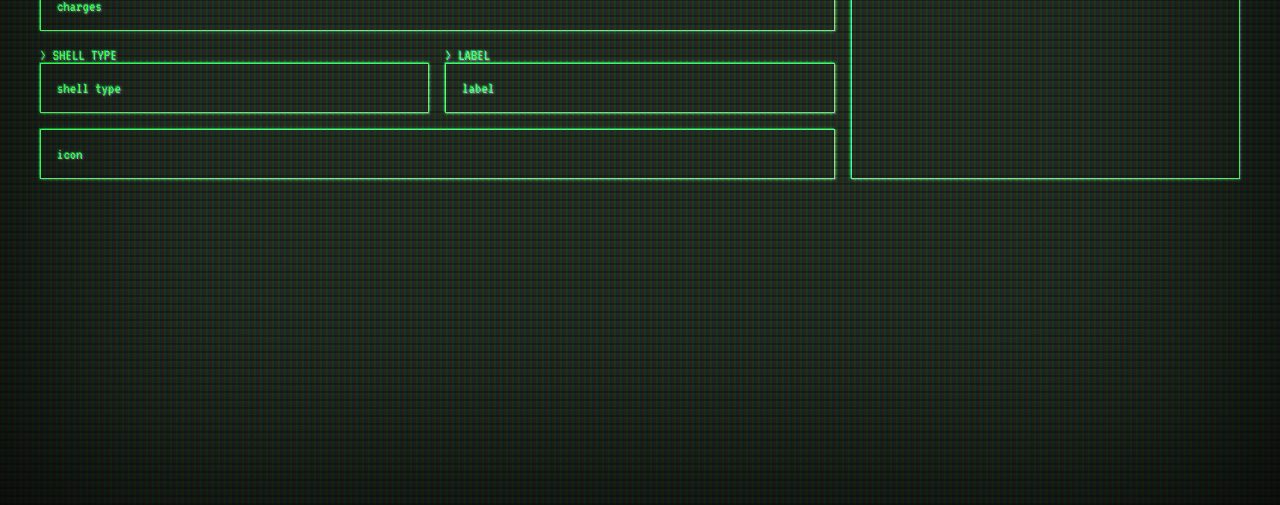
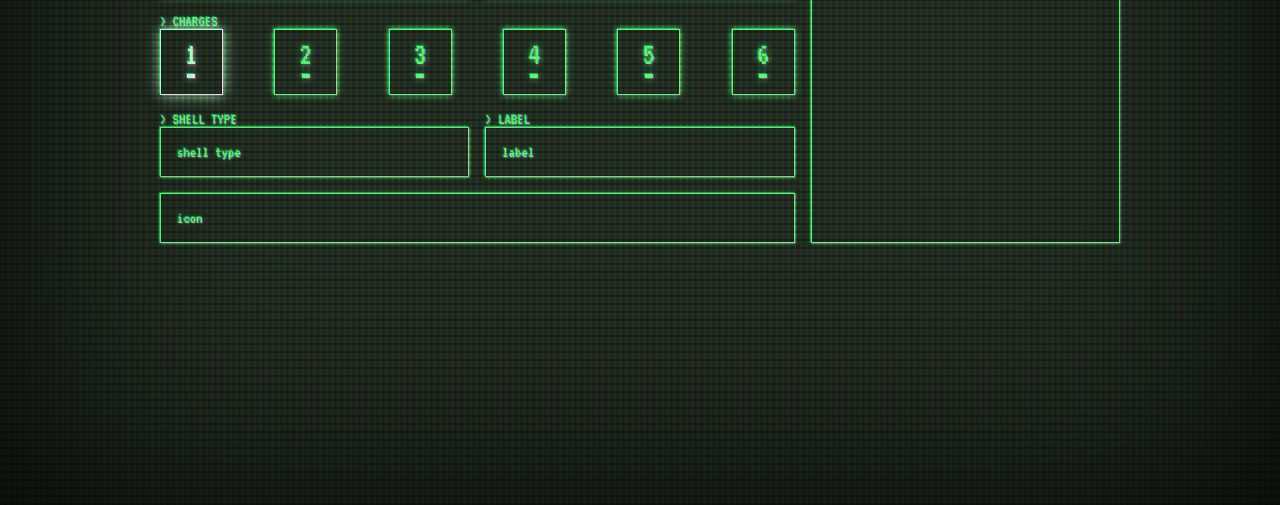
Before and after one commit to cmddog/iron-nest-ballistic-calculator, a website built with Vite: page index.html in a window 1280 px wide. Shown: the part 295-800 px from the top of the page. Built offline with nearby package versions, Linux system fonts and the light colour scheme.

Commit message:
progress

```diff
--- a/index.html
+++ b/index.html
@@ -22,7 +22,7 @@
                     <label for="distance">
                         > DISTANCE
                         <span class="bounding-box input-with-unit">
-                            <input id="distance" name="distance" type="text" inputmode="numeric" class="ghost-input" />
+                            <input id="distance" name="distance" type="text" inputmode="numeric" class="ghost-input"/>
                             <span class="value-display" data-field="distance">00.00</span>
                             <span>km</span>
                         </span>
@@ -32,13 +32,23 @@
                     <label for="bearing">
                         > BEARING
                         <span class="bounding-box input-with-unit">
-                            <input id="bearing" name="bearing" type="text" inputmode="numeric" class="ghost-input" />
+                            <input id="bearing" name="bearing" type="text" inputmode="numeric" class="ghost-input"/>
                             <span class="value-display" data-field="bearing">000.00</span>
                             <span>deg</span>
                         </span>
                     </label>
                 </div>
-                <div class="charges bounding-box">charges</div>
+                <div class="charges-outer">
+                    > CHARGES
+                    <div class="charges">
+                        <button class="charge-button bounding-box">1</button>
+                        <button class="charge-button bounding-box">2</button>
+                        <button class="charge-button bounding-box">3</button>
+                        <button class="charge-button bounding-box">4</button>
+                        <button class="charge-button bounding-box">5</button>
+                        <button class="charge-button bounding-box">6</button>
+                    </div>
+                </div>
                 <div class="shell-type bounding-box-outer">
                     <p>> SHELL TYPE</p>
                     <div class="bounding-box">shell type</div>
--- /dev/null
+++ b/src/charges.ts
@@ -0,0 +1,81 @@
+import {computed, effect, signal} from '@preact/signals-core';
+import {distance} from './input.ts';
+
+// Number of charge buttons (hardcoded 1..6 for now).
+const CHARGE_COUNT = 6;
+
+// Each additional 5km of distance disables one more of the lowest charges.
+// >5km disables charge 1, >10km disables charge 2, etc.
+const KM_PER_DISABLE = 5;
+
+// --- State -----------------------------------------------------------------
+
+// The user's explicit pick, as a 0-based index. `null` means "auto", i.e. let
+// the selection follow the lowest still-enabled charge.
+const userChoice = signal<number | null>(null);
+
+// --- Derived state ---------------------------------------------------------
+
+// How many of the lowest charges are disabled at the current distance.
+// floor(distance / 5), never disabling all of them.
+const disabledCount = computed(() =>
+    Math.min(
+        Math.floor(distance.value / KM_PER_DISABLE),
+        CHARGE_COUNT - 1,
+    ),
+);
+
+// The lowest charge index that is still selectable.
+const lowestEnabled = disabledCount; // same number: indices 0..disabledCount-1 are off
+
+// The effective selection: the user's pick if it is still valid, otherwise the
+// lowest enabled charge. This is what makes the selection "snap up" for free
+// when a growing distance disables the previously selected button.
+const selectedCharge = computed(() => {
+    const choice = userChoice.value;
+    if (choice !== null && choice >= lowestEnabled.value && choice < CHARGE_COUNT) {
+        return choice;
+    }
+    return lowestEnabled.value;
+});
+
+export {selectedCharge};
+
+// --- Wiring ----------------------------------------------------------------
+
+export function setupCharges() {
+    const buttons = Array.from(
+        document.querySelectorAll<HTMLButtonElement>('.charge-button'),
+    );
+
+    if (buttons.length === 0) {
+        return;
+    }
+
+    buttons.forEach((button, index) => {
+        // Buttons live inside a <form>; without this a click submits/reloads.
+        button.type = 'button';
+
+        button.addEventListener('click', () => {
+            // Ignore clicks on disabled charges.
+            if (index < disabledCount.value) {
+                return;
+            }
+            userChoice.value = index;
+        });
+    });
+
+    // The single "change detection" effect: whenever distance or the selection
+    // changes, repaint every button's disabled/selected state.
+    effect(() => {
+        const disabled = disabledCount.value;
+        const selected = selectedCharge.value;
+
+        buttons.forEach((button, index) => {
+            const isDisabled = index < disabled;
+            button.classList.toggle('is-disabled', isDisabled);
+            button.classList.toggle('is-selected', index === selected);
+            button.disabled = isDisabled;
+        });
+    });
+}
--- a/src/input.ts
+++ b/src/input.ts
@@ -12,7 +12,6 @@ const FIELDS: Record<string, FieldConfig> = {
 
 const distanceValue = signal<number>(0);
 const bearingValue = signal<number>(0);
-const selectedCharge = signal<number>(1);
 
 const valueSignals: Record<string, Signal<number>> = {
     distance: distanceValue,
@@ -27,7 +26,6 @@ export const distance = computed(
 export const bearing = computed(
     () => bearingValue.value / Math.pow(10, FIELDS.bearing.decimalPlaces),
 );
-export { selectedCharge };
 
 
 function maxValue(config: FieldConfig): number {
--- a/src/main.ts
+++ b/src/main.ts
@@ -1,4 +1,6 @@
 import './style.css'
 import { setupInputs } from './input.ts'
+import { setupCharges } from './charges.ts'
 
 setupInputs()
+setupCharges()
--- a/src/style.css
+++ b/src/style.css
@@ -32,6 +32,12 @@ h1:has(+ .subtitle), h2:has(+ .subtitle), h3:has(+ .subtitle), h4:has(+ .subtitl
     margin-bottom: 0;
 }
 
+span {
+    text-shadow: 0 0 0.2em currentColor,
+    1px 1px rgba(255, 0, 255, 0.5),
+    -1px -1px rgba(0, 255, 255, 0.4);
+}
+
 .subtitle {
     margin-top: 0;
     margin-bottom: 1rem;
@@ -48,8 +54,8 @@ h1:has(+ .subtitle), h2:has(+ .subtitle), h3:has(+ .subtitle), h4:has(+ .subtitl
 }
 
 .inner-wrapper {
-    width: 75rem;
-    margin-top: 2rem;
+    width: 60rem;
+    margin-top: 4rem;
 }
 
 .bounding-box-outer {
@@ -62,7 +68,7 @@ h1:has(+ .subtitle), h2:has(+ .subtitle), h3:has(+ .subtitle), h4:has(+ .subtitl
     padding: 1rem;
     box-shadow: 0 0 0.2em currentColor,
     1px 1px rgba(255, 0, 255, 0.5),
-    -1px -1px rgba(0, 255, 255, 0.4);;
+    -1px -1px rgba(0, 255, 255, 0.4);
 }
 
 .bounding-box-outer > p {
@@ -87,10 +93,74 @@ h1:has(+ .subtitle), h2:has(+ .subtitle), h3:has(+ .subtitle), h4:has(+ .subtitl
     grid-row-start: 1;
 }
 
-.charges {
+.charges-outer {
     grid-column: span 2 / span 2;
     grid-column-start: 1;
     grid-row-start: 2;
+    display: flex;
+    flex-direction: column;
+    width: 100%;
+}
+
+.charges {
+    display: flex;
+    flex-direction: row;
+    justify-content: space-between;
+}
+
+.charge-button {
+    position: relative;
+    background: none;
+    color: var(--primary);
+    font-family: VT323, monospace;
+    font-size: 2rem;
+    padding: .5rem 1.5rem 1.5rem;
+    cursor: pointer;
+
+    text-shadow: 0 0 0.2em currentColor,
+    1px 1px rgba(255, 0, 255, 0.5),
+    -1px -1px rgba(0, 255, 255, 0.4);
+}
+
+.charge-button {
+    transition: color 0.1s ease, border-color 0.1s ease, box-shadow 0.1s ease;
+}
+
+.charge-button:after {
+    content: "";
+    position: absolute;
+    left: 50%;
+    transform: translateX(-50%);
+    bottom: 1rem;
+    height: .25rem;
+    width: .5rem;
+
+    background-color: currentColor;
+    box-shadow: 0 0 0.2em currentColor,
+    1px 1px rgba(255, 0, 255, 0.5),
+    -1px -1px rgba(0, 255, 255, 0.4);
+}
+
+/* Selected charge: brighter text, border, underline dot and glow. */
+.charge-button.is-selected {
+    color: var(--bright);
+    border-color: var(--bright);
+    box-shadow: 0 0 0.4em var(--bright),
+    1px 1px rgba(255, 0, 255, 0.5),
+    -1px -1px rgba(0, 255, 255, 0.4);
+}
+
+/* Disabled charge: dimmed and not clickable, no glow. */
+.charge-button.is-disabled {
+    color: var(--dim);
+    border-color: var(--dim);
+    cursor: not-allowed;
+    box-shadow: none;
+    text-shadow: none;
+}
+
+.charge-button.is-disabled:after {
+    box-shadow: none;
 }
 
 .shell-type {
@@ -154,26 +224,29 @@ label:active {
     transition: box-shadow 0.1s ease, border-color 0.1s ease;
 }
 
-/* The formatted number that sits behind the invisible ghost input. */
 .value-display {
     color: var(--primary);
     transition: color 0.1s ease;
 }
 
-/* Dim the number when it is still the empty 00.00 / 000.00 placeholder. */
 .value-display.is-empty {
     color: var(--dim);
 }
 
-/* Brighten the number while the field is focused / being typed into. */
 .value-display.is-focused {
     color: var(--bright);
 }
 
-/* Brighten the surrounding outline while its field is focused. */
 .input-with-unit:has(.value-display.is-focused) {
     border-color: var(--bright);
     box-shadow: 0 0 0.4em var(--bright),
     1px 1px rgba(255, 0, 255, 0.5),
     -1px -1px rgba(0, 255, 255, 0.4);
 }
+
+.value-display.is-focused ~ span {
+    color: var(--bright);
+    text-shadow: 0 0 0.4em var(--bright),
+    1px 1px rgba(255, 0, 255, 0.5),
+    -1px -1px rgba(0, 255, 255, 0.4);
+}
```
